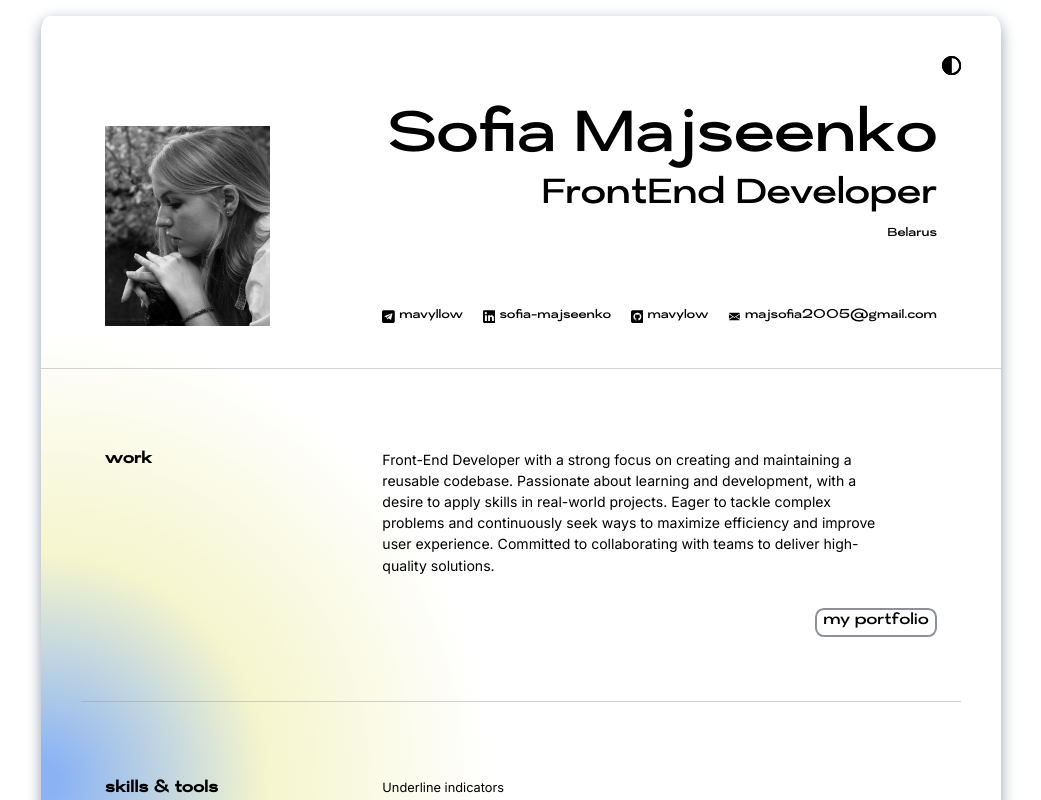
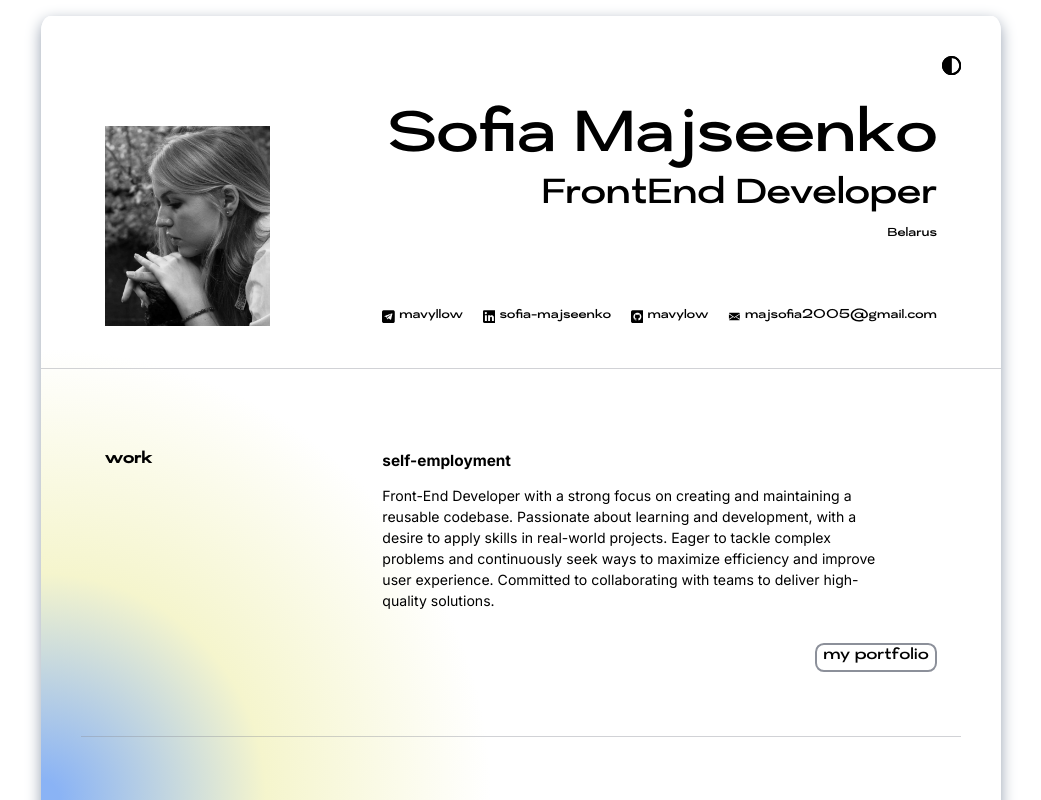
Before and after one commit to mavylow/mavylow-portfolio, a React (Vite) app: page / in a window 1280 px wide. Shown: the top 800 px of the page, without its empty margins (119-1160 px from the left). Built offline with nearby package versions, Linux system fonts and the light colour scheme.

Commit message:
add work expirience

```diff
--- a/src/CV.jsx
+++ b/src/CV.jsx
@@ -99,6 +99,9 @@ export default function CV() {
             </div>
             <div className="flex flex-col w-2/3 relative">
               <div className="flex flex-col">
+                <p className="font-bold font-inter text-[11px] pb-1  laptop:text-[1.2vw] laptop:pb-[1vw]">
+                  self-employment
+                </p>
                 <p className="text-[10px]  font-inter font-normal w-11/12 laptop:text-[1.1vw]">
                   Front-End Developer with a strong focus on
                   creating and maintaining a reusable
```
